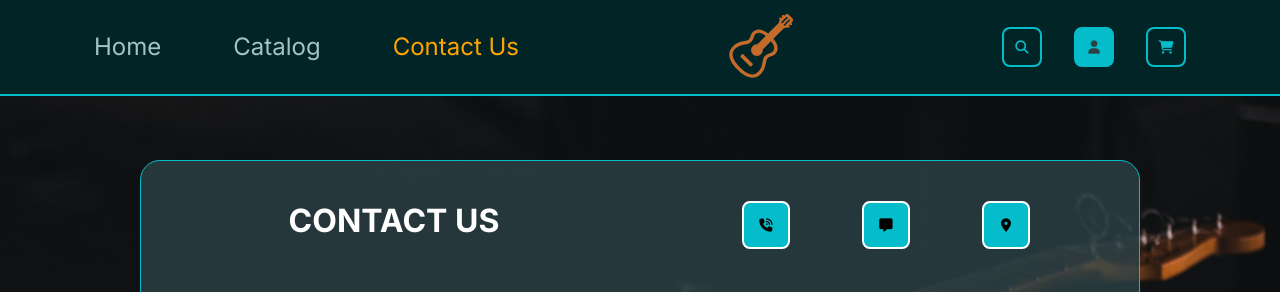
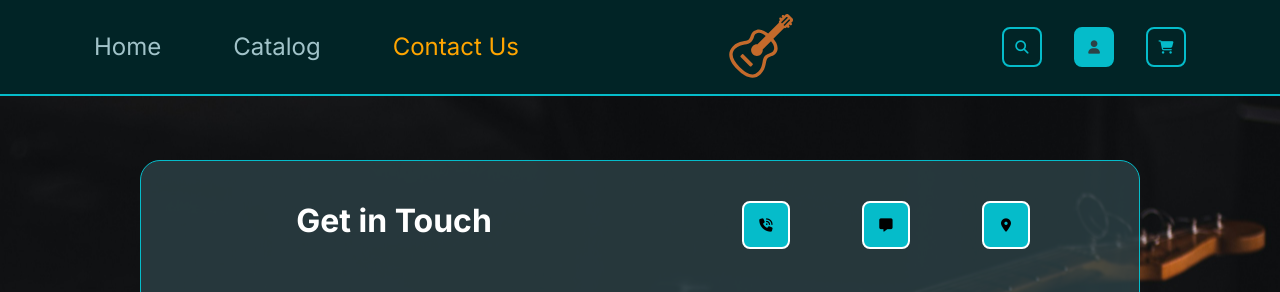
Before and after one commit to TornikeKalmaxelidze/final-project, a plain HTML site: page contact.html in a window 1280 px wide. Shown: the top 292 px of the page. Drawn offline with Linux system fonts and the light colour scheme.

Commit message:
Update contact.html
caption change

```diff
--- a/contact.html
+++ b/contact.html
@@ -42,7 +42,7 @@
             <section class="main_section">
                 <section class="form">
 
-                    <h2>CONTACT US</h2>
+                    <h2>Get in Touch</h2>
 
                     <!-- form  -->
                     <form method="get" class="form">
```
